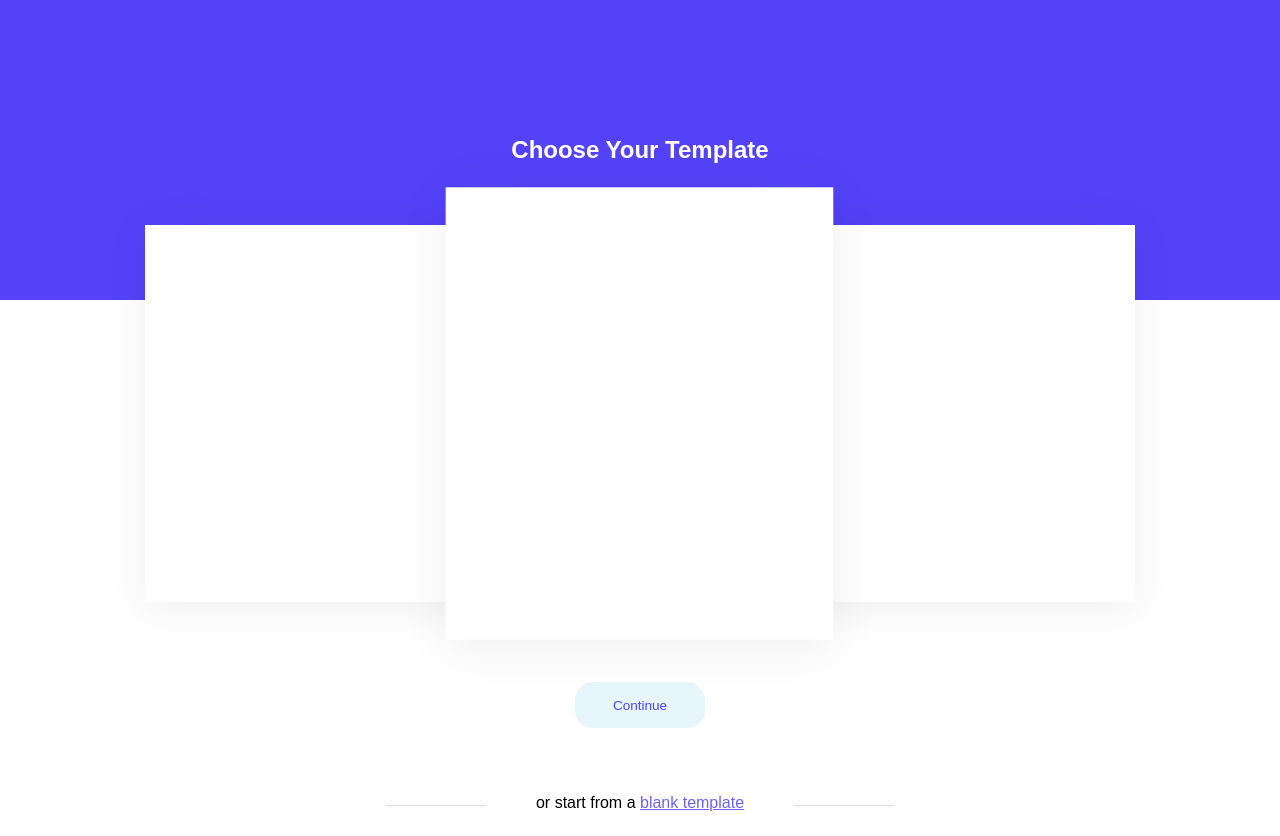
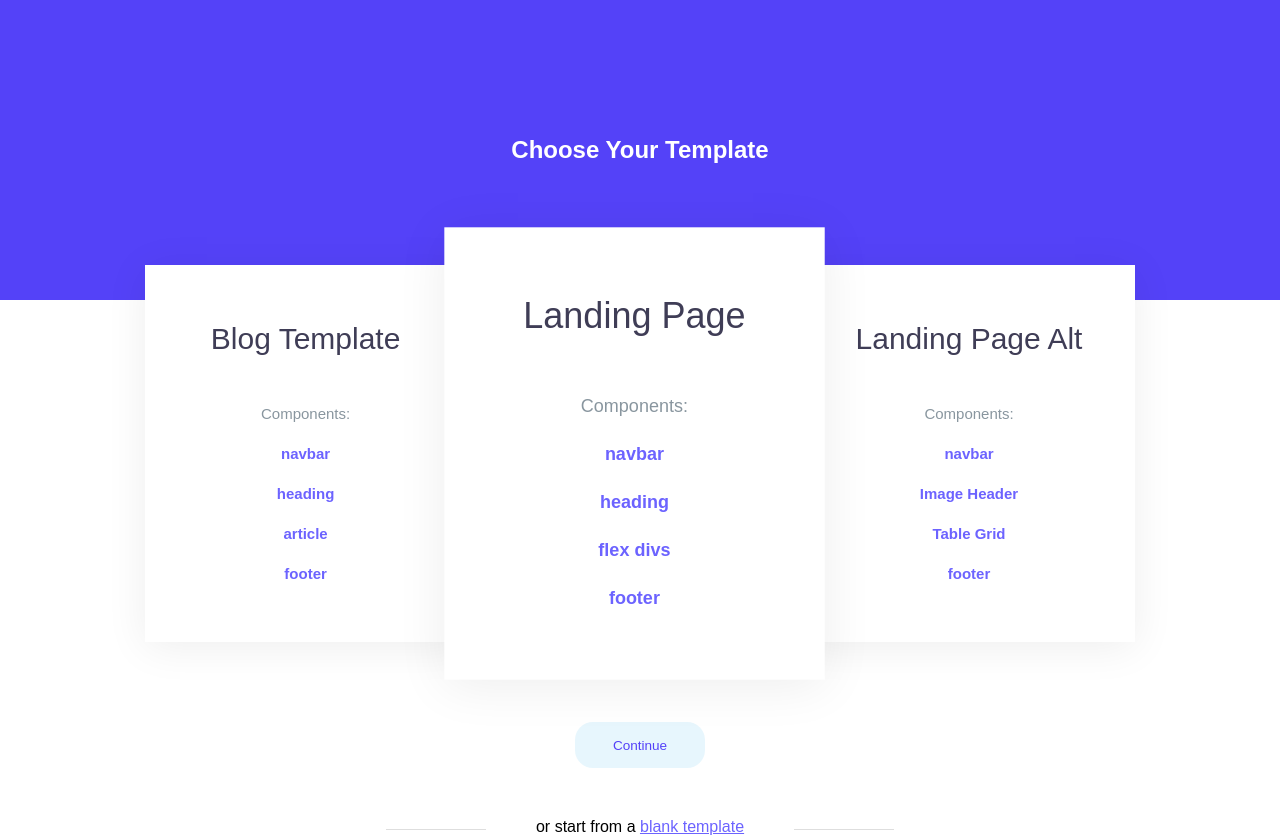
Before and after one commit to juliacodes/Decore, a React (Create React App) app: page /theme in a window 1280 px wide. Built offline with nearby package versions, Linux system fonts and the light colour scheme; a web font is replaced by a local one.

Commit message:
Added Content to Theme Chooser

```diff
--- a/src/Styling/Styling.js
+++ b/src/Styling/Styling.js
@@ -19,7 +19,8 @@ export const COLORS = {
     palePink: '#F1DDE8',
     paleBlue: '#E6EFFE',
     mediumGray: '#8F8F8F',
-    border: '#EBEBEB'
+    border: '#EBEBEB',
+    deepPurple: '#6C63FF'
 };
 
 export const Heading = styled.h1`
--- a/src/views/chooseTheme/index.js
+++ b/src/views/chooseTheme/index.js
@@ -1,6 +1,12 @@
 import React, { useState } from 'react';
 import { Link } from 'react-router-dom';
-import { COLORS, FONTS, SmallHeading, Button } from '../../Styling/Styling';
+import {
+    COLORS,
+    FONTS,
+    SmallHeading,
+    Button,
+    Paragraph
+} from '../../Styling/Styling';
 import {
     ChooseTheme,
     ChooseThemeLayout,
@@ -29,15 +35,40 @@ const ThemeChooser = () => {
                     <Theme
                         onClick={() => handleTheme('first')}
                         className={chosenTheme === 'first' ? 'selected' : null}
-                    />
+                    >
+                        <Paragraph>Blog Template</Paragraph>
+                        <Paragraph className="features">
+                            <span>Components: </span> <br /> navbar <br />
+                            heading <br />
+                            article <br />
+                            footer
+                        </Paragraph>
+                    </Theme>
                     <Theme
                         onClick={() => handleTheme('second')}
                         className={chosenTheme === 'second' ? 'selected' : null}
-                    />
+                    >
+                        {' '}
+                        <Paragraph>Landing Page</Paragraph>
+                        <Paragraph className="features">
+                            <span>Components: </span> <br /> navbar <br />
+                            heading <br />
+                            flex divs <br />
+                            footer
+                        </Paragraph>
+                    </Theme>
                     <Theme
                         onClick={() => handleTheme('third')}
                         className={chosenTheme === 'third' ? 'selected' : null}
-                    />
+                    >
+                        <Paragraph>Landing Page Alt</Paragraph>
+                        <Paragraph className="features">
+                            <span>Components: </span> <br /> navbar <br />
+                            Image Header <br />
+                            Table Grid <br />
+                            footer
+                        </Paragraph>
+                    </Theme>
                 </ThemeWrapper>
                 <Link to={`/edit/${chosenTheme}`}>
                     <Button
@@ -50,12 +81,12 @@ const ThemeChooser = () => {
                         Continue
                     </Button>
                 </Link>
-                <p>
+                <alt>
                     or start from a{' '}
                     <Link to="/colors">
                         <span>blank template</span>
                     </Link>
-                </p>
+                </alt>
             </ChooseThemeLayout>
         </ChooseTheme>
     );
--- a/src/views/chooseTheme/styles.js
+++ b/src/views/chooseTheme/styles.js
@@ -11,7 +11,7 @@ export const ChooseTheme = styled.div`
 export const ChooseThemeLayout = styled.div`
     max-width: 1000px;
     height: auto;
-    margin: -75px auto 0 auto;
+    margin: -35px auto 0 auto;
     padding: 0 25px;
     text-align: center;
     @media screen and (${QUERIES.large}) {
@@ -23,8 +23,9 @@ export const ChooseThemeLayout = styled.div`
     ${Button} {
         margin: 50px 0;
     }
-    p {
+    alt {
         position: relative;
+        display: block;
         span {
             color: #6c63ff;
             text-decoration: underline;
@@ -64,15 +65,20 @@ export const ThemeWrapper = styled.div`
 export const Theme = styled.div`
     flex: 1 0 auto;
     height: 325px;
+    max-width: unset;
     margin: 15px 0;
     border: 1px solid transparent;
     box-shadow: 0px 5px 40px rgba(0, 0, 0, 0.07);
     background-color: white;
     transition: 0.3s ease;
+    display: flex;
+    flex-direction: column;
+    justify-content: center;
     cursor: pointer;
     @media only screen and (${QUERIES.medium}) {
         height: 375px;
         margin: 0 5px;
+        max-width: 330px;
     }
     &.selected {
         border-color: ${COLORS.darkBlue};
@@ -80,6 +86,24 @@ export const Theme = styled.div`
         @media only screen and (${QUERIES.medium}) {
             transform: scale(1.2);
             border-color: transparent;
+        }
+    }
+
+    p {
+        color: #3f3d56;
+        font-weight: 500;
+        font-size: 30px;
+    }
+
+    .features {
+        line-height: 40px;
+        font-size: 15px;
+        font-weight: 700;
+        color: ${COLORS.deepPurple};
+
+        > span {
+            color: #89969f;
+            font-weight: 500;
         }
     }
 `;
```
